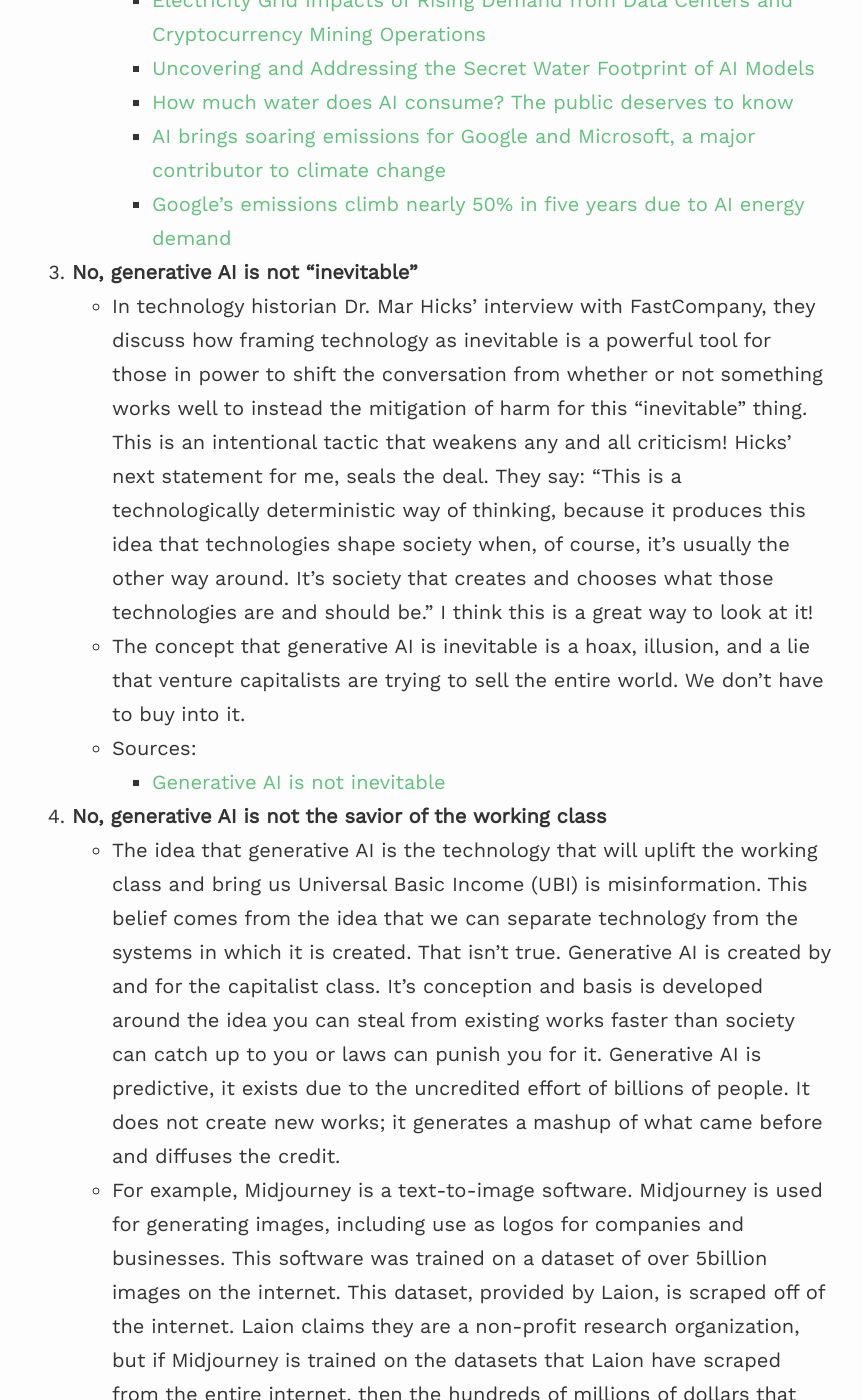
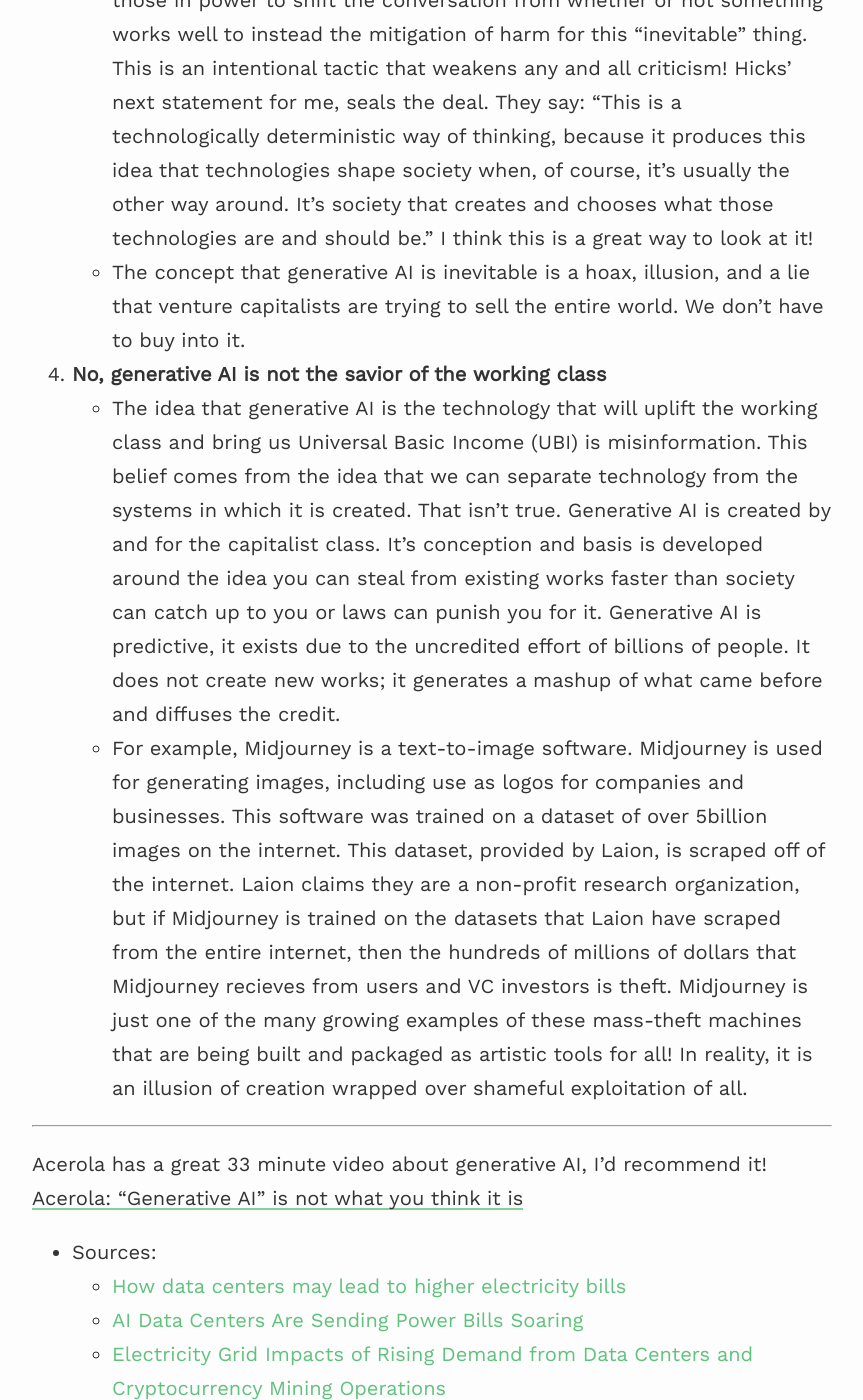
Before and after one commit to AlirpJ/alirpj.github.io, a Jekyll site: the page built from _posts/2026-01-17-genAI1.md, in a window 1280 px wide and 1400 px high, scrolled down 1629 px. Shown: the whole window, without its empty margins (208-1071 px from the left). Built offline with Jekyll 4.4.1, drawn with Linux system fonts in a browser that asks for light colours; some of the changed lines change nothing that is shown; some of the changed text lies outside the part shown.

Commit message:
Fix links

```diff
--- a/_posts/2026-01-17-genAI1.md
+++ b/_posts/2026-01-17-genAI1.md
@@ -11,25 +11,18 @@
         1. contains people’s works without their permission.
         2. require excessive energy output to process
     - The next few points will go in detail why these are problems. These issues are unique to generative AI that is being sold to the public by companies such as OpenAI, Sora, and Midjourney.
+
 2. **Yes, generative AI will cause devastating harm to our environment and our society**
     - This technology requires data centers to train, generate, and share data to users. Major tech companies have gone around the desires of the ordinary person to push generative AI onto us.
     - Cornell University estimates that in 2027, AI data centers around the world will have a water withdrawal of over 4.2 billion cubic meters. They are intentionally trying to hide this!
     - Microsoft’s data centers can lead to the evaporation of 700,000 liters of clean freshwater today. The idea that a “closed loop” system works perfectly is silly. That’s now how matter, heat, and energy works. If any of our energy or water systems worked without externality, we would not have this conversation.
     - Emissions from Google have increased by 50% between 2019 and 2024, mostly from data centers. The International Energy Agency estimates that data centers will double their energy use between 2022 and 2026. This rapid acceleration of burden on the world’s energy grid results in disruption of access, loss of life, and an increase in consumer costs.
     - Data centers being built now are anticipated to use the same amount of energy as large cities! In most scenarios, the financial cost is forcibly passed on to consumers.
-    - Sources:
-        - [How data centers may lead to higher electricity bills](https://hls.harvard.edu/today/how-data-centers-may-lead-to-higher-electricity-bills/)
-        - [AI Data Centers Are Sending Power Bills Soaring](https://www.bloomberg.com/graphics/2025-ai-data-centers-electricity-prices/)
-        - [Electricity Grid Impacts of Rising Demand from Data Centers and Cryptocurrency Mining Operations](https://energy.cmu.edu/_files/documents/electricity-grid-impacts-of-rising-demand-from-data-centers-and-cryptocurrency-mining-operations.pdf)
-        - [Uncovering and Addressing the Secret Water Footprint of AI Models](https://arxiv.org/abs/2304.03271)
-        - [How much water does AI consume? The public deserves to know](https://oecd.ai/en/wonk/how-much-water-does-ai-consume)
-        - [AI brings soaring emissions for Google and Microsoft, a major contributor to climate change](https://www.npr.org/2024/07/12/g-s1-9545/ai-brings-soaring-emissions-for-google-and-microsoft-a-major-contributor-to-climate-change)
-        - [Google’s emissions climb nearly 50% in five years due to AI energy demand](https://www.theguardian.com/technology/article/2024/jul/02/google-ai-emissions)
+
 3. **No, generative AI is not “inevitable”**
     - In technology historian Dr. Mar Hicks’ interview with FastCompany, they discuss how framing technology as inevitable is a powerful tool for those in power to shift the conversation from whether or not something works well to instead the mitigation of harm for this “inevitable” thing. This is an intentional tactic that weakens any and all criticism! Hicks’ next statement for me, seals the deal. They say: “This is a technologically deterministic way of thinking, because it produces this idea that technologies shape society when, of course, it’s usually the other way around. It’s society that creates and chooses what those technologies are and should be.” I think this is a great way to look at it!
     - The concept that generative AI is inevitable is a hoax, illusion, and a lie that venture capitalists are trying to sell the entire world. We don’t have to buy into it.
-    - Sources:
-        - [Generative AI is not inevitable](https://www.fastcompany.com/91384078/nothing-about-ai-is-inevitable-historian-mar-hicks-on-rejecting-the-future-were-being-sold)
+
 4. **No, generative AI is not the savior of the working class**
     - The idea that generative AI is the technology that will uplift the working class and bring us Universal Basic Income (UBI) is misinformation. This belief comes from the idea that we can separate technology from the systems in which it is created. That isn’t true. Generative AI is created by and for the capitalist class. It’s conception and basis is developed around the idea you can steal from existing works faster than society can catch up to you or laws can punish you for it. Generative AI is predictive, it exists due to the uncredited effort of billions of people. It does not create new works; it generates a mashup of what came before and diffuses the credit.
     - For example, Midjourney is a text-to-image software. Midjourney is used for generating images, including use as logos for companies and businesses. This software was trained on a dataset of over 5billion images on the internet. This dataset, provided by Laion, is scraped off of the internet. Laion claims they are a non-profit research organization, but if Midjourney is trained on the datasets that Laion have scraped from the entire internet, then the hundreds of millions of dollars that Midjourney recieves from users and VC investors is theft. Midjourney is just one of the many growing examples of these mass-theft machines that are being built and packaged as artistic tools for all! In reality, it is an illusion of creation wrapped over shameful exploitation of all.
@@ -39,9 +32,17 @@
 Acerola has a great 33 minute video about generative AI, I’d recommend it!
 [Acerola: "Generative AI" is not what you think it is](https://youtu.be/ERiXDhLHxmo?si=iZtXOeOIV76eFbGJ)
 
+- Sources:
+    - [How data centers may lead to higher electricity bills](https://hls.harvard.edu/today/how-data-centers-may-lead-to-higher-electricity-bills/)
+    - [AI Data Centers Are Sending Power Bills Soaring](https://www.bloomberg.com/graphics/2025-ai-data-centers-electricity-prices/)
+    - [Electricity Grid Impacts of Rising Demand from Data Centers and Cryptocurrency Mining Operations](https://energy.cmu.edu/_files/documents/electricity-grid-impacts-of-rising-demand-from-data-centers-and-cryptocurrency-mining-operations.pdf)
+    - [Uncovering and Addressing the Secret Water Footprint of AI Models](https://arxiv.org/abs/2304.03271)
+    - [How much water does AI consume? The public deserves to know](https://oecd.ai/en/wonk/how-much-water-does-ai-consume)
+    - [AI brings soaring emissions for Google and Microsoft, a major contributor to climate change](https://www.npr.org/2024/07/12/g-s1-9545/ai-brings-soaring-emissions-for-google-and-microsoft-a-major-contributor-to-climate-change)
+    - [Google’s emissions climb nearly 50% in five years due to AI energy demand](https://www.theguardian.com/technology/article/2024/jul/02/google-ai-emissions)
+    - [Generative AI is not inevitable](https://www.fastcompany.com/91384078/nothing-about-ai-is-inevitable-historian-mar-hicks-on-rejecting-the-future-were-being-sold)
 
 
 ## Thank you for reading !
 
-
 -----
```
